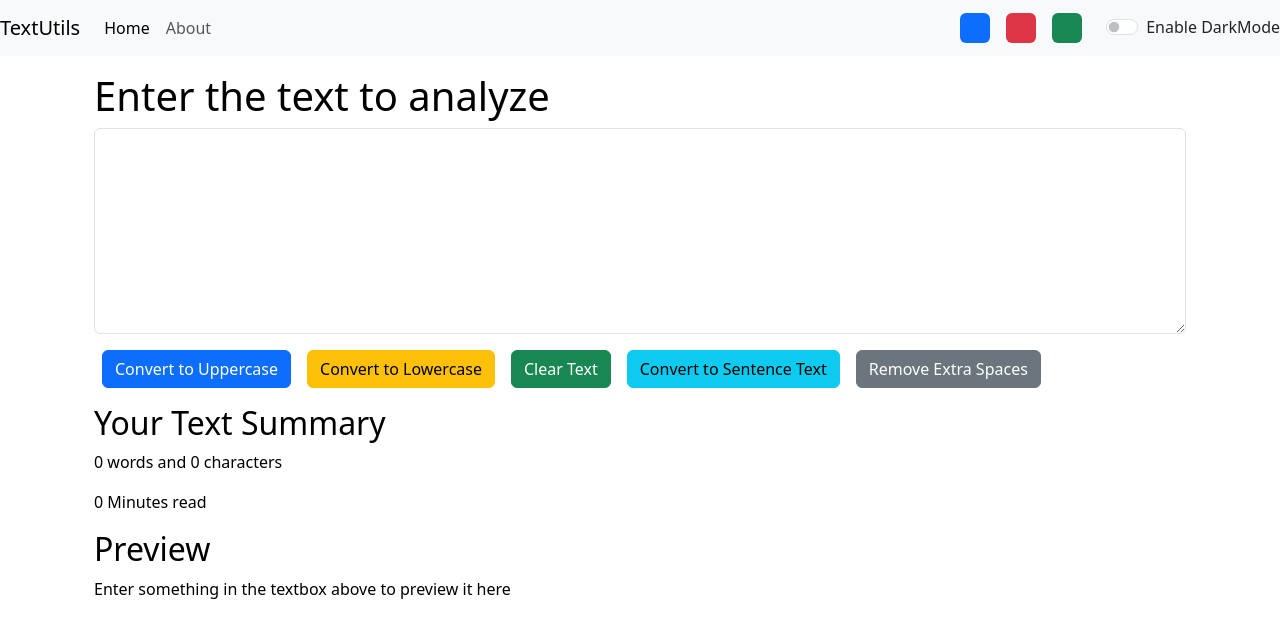
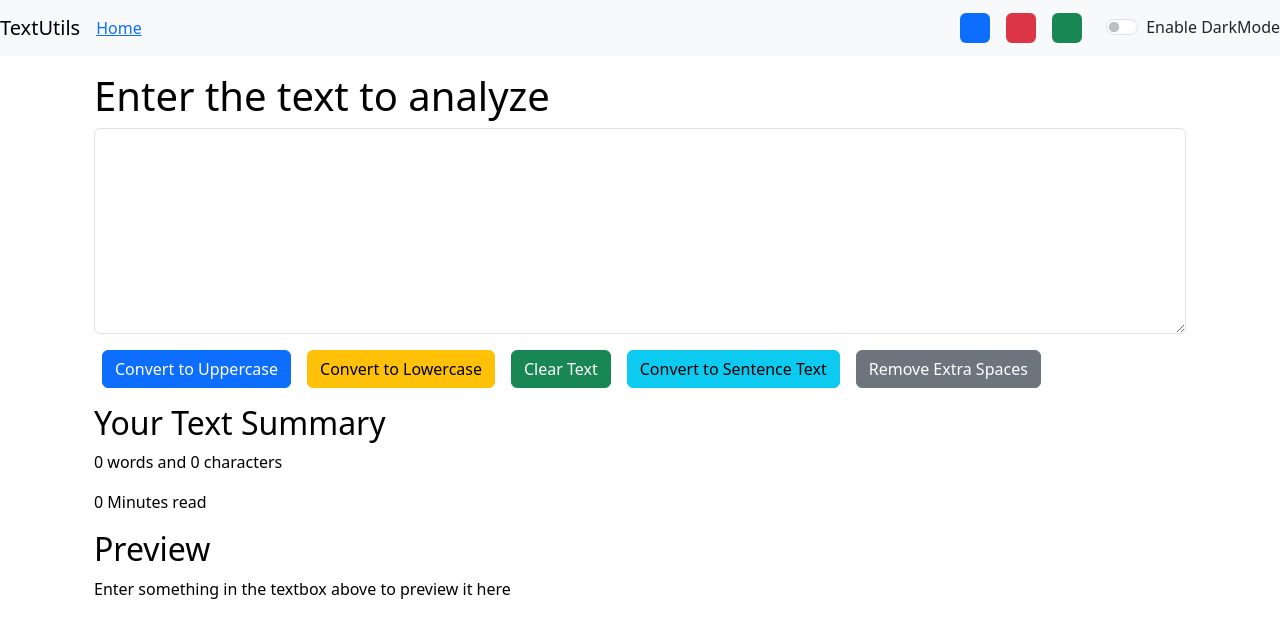
Before and after one commit to Faizan-Tech04/TextUtils-React, a React (Create React App) app in the folder my-app/: page / in a window 1280 px wide. Shown: the top 638 px of the page. Built offline with nearby package versions, Linux system fonts and the light colour scheme.

Commit message:
Upload React Js project

```diff
--- a/my-app/package.json
+++ b/my-app/package.json
@@ -1,4 +1,6 @@
+
 {
+    "homepage": "https://myusername.github.io/my-app",
   "name": "my-app",
   "version": "0.1.0",
   "private": true,
--- a/my-app/src/App.js
+++ b/my-app/src/App.js
@@ -1,5 +1,5 @@
 import "./App.css";
-import About from "./components/About";
+// import About from "./components/About";
 import Navbar from "./components/Navbar";
 import TextForm from "./components/TextForm";
 
@@ -7,11 +7,11 @@ import React, { useState } from "react";
 import Alert from "./components/Alert";
 
 
-  import {
-    BrowserRouter as Router,
-    Switch,
-    Route,
-  } from "react-router-dom";
+  // import {
+  //   BrowserRouter as Router,
+  //   Switch,
+  //   Route,
+  // } from "react-router-dom";
 
 function App() {
   const [mode, setMode] = useState("light"); // State to track dark mode
@@ -60,7 +60,7 @@ function App() {
   };
   return (
     <>
-      <Router>
+      {/* <Router> */}
         <Navbar title="TextUtils"
         mode= {mode}
         toggleMode={toggleMode}
@@ -69,24 +69,24 @@ function App() {
         {/* <Navbar/> */}
 
         <div className="container my-3">
-          <switch>
-            <Route exact path="/">
+          {/* <switch>
+            <Route exact path="/"> */}
             <TextForm
               showAlert={showAlert}
               heading="Enter the text to analyze"
               mode={mode}
             />
-            </Route>
-            <Route exact path="/about">
-              <About />
-            </Route>
+            {/* </Route> */}
+            {/* <Route exact path="/about"> */}
+              {/* <About /> */}
+            {/* </Route> */}
 
 
-          </switch>
+          {/* </switch> */}
 
 
         </div>
-      </Router>
+      {/* </Router> */}
     </>
   );
 }
--- a/my-app/src/components/Navbar.js
+++ b/my-app/src/components/Navbar.js
@@ -7,21 +7,27 @@ export default function Navbar(props) {
   return (
 
     <nav className={`navbar navbar-expand-lg navbar-${props.mode} bg-${props.mode}`}>
-  <Link className="navbar-brand" to="/">{props.title}</Link>
+  {/* <Link className="navbar-brand" to="/">{props.title}</Link> */}
+ < a className="navbar-brand" href="#">{props.title}</a>
   <button className="navbar-toggler" type="button" data-toggle="collapse" data-target="#navbarSupportedContent" aria-controls="navbarSupportedContent" aria-expanded="false" aria-label="Toggle navigation">
     <span className="navbar-toggler-icon"></span>
   </button>
 
   <div className="collapse navbar-collapse" id="navbarSupportedContent">
     <ul className="navbar-nav me-auto mb-2 mb-lg-0">
-      <li className="nav-item active">
+      {/* <li className="nav-item active">
         <Link className="nav-link active" to="/">Home</Link>
-      </li>
-      <li className="nav-item">
+      </li> */}
+     <a className="nav-item" aria-current="page" href="#">Home </a>
+
+      {/* <li className="nav-item">
         <Link className="nav-link" to="/about">About
           {props.aboutText}
         </Link>
-      </li>
+      </li> */}
+      {/* <a li className="nav-item" href="/about">About
+          {props.aboutText}
+        </a> */}
 
     </ul>
     {/* <form className="d-flex">
```
